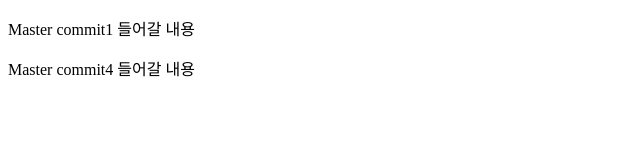
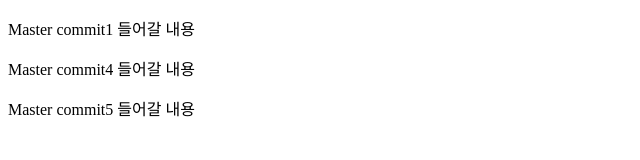
Before and after one commit to kimjunha2312/git_q1_kjh_test, a plain HTML site: page index.html in a window 1280 px wide. Shown: the whole page, without its empty margins (0-640 px from the left). Drawn offline with Linux system fonts and the light colour scheme.

Commit message:
Master commit 5

```diff
--- a/index.html
+++ b/index.html
@@ -4,5 +4,6 @@
   <body>
     <p>Master commit1 들어갈 내용</p>
     <p>Master commit4 들어갈 내용</p>
+    <p>Master commit5 들어갈 내용</p>
   </body>
 </html>
```
